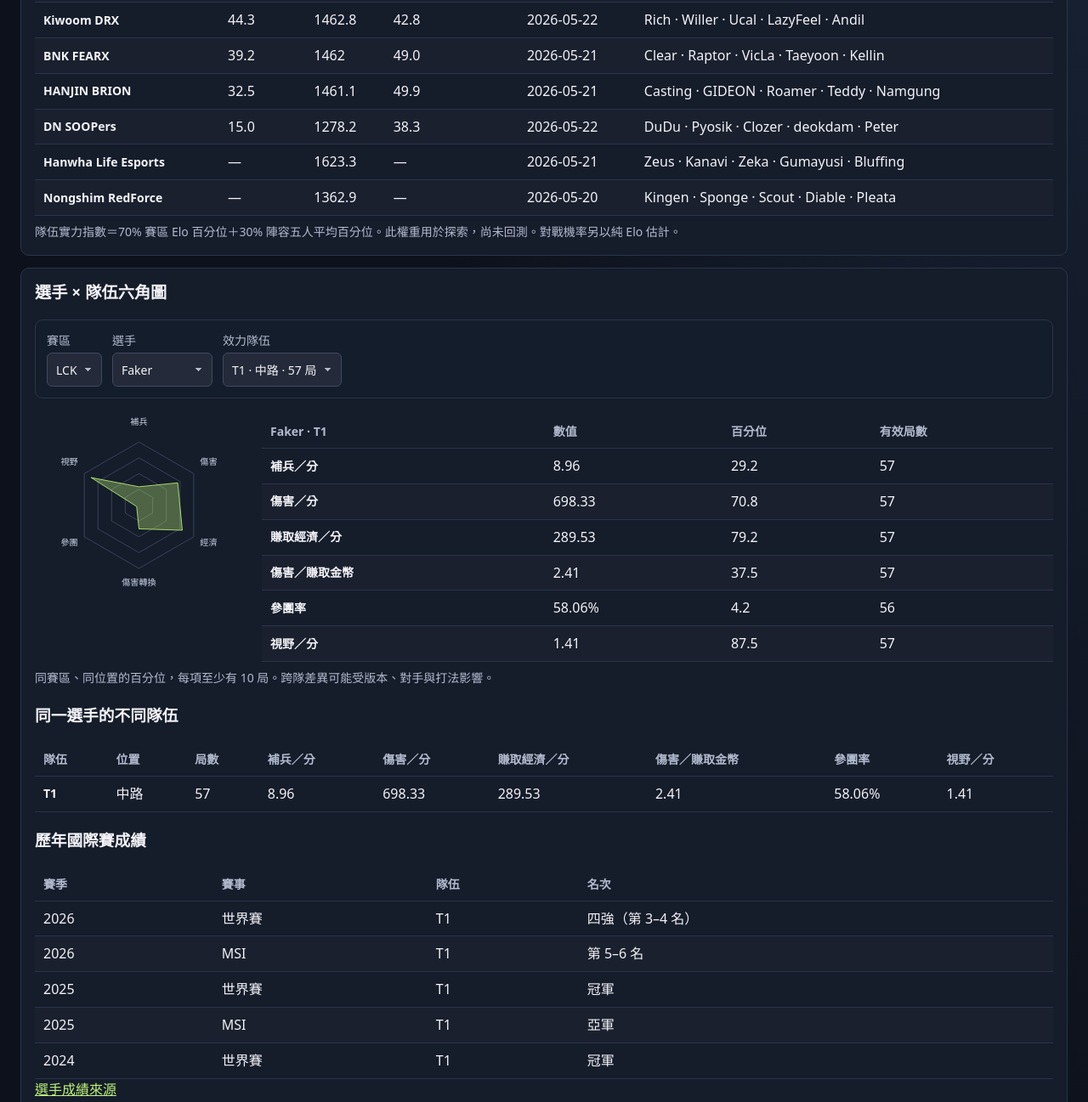
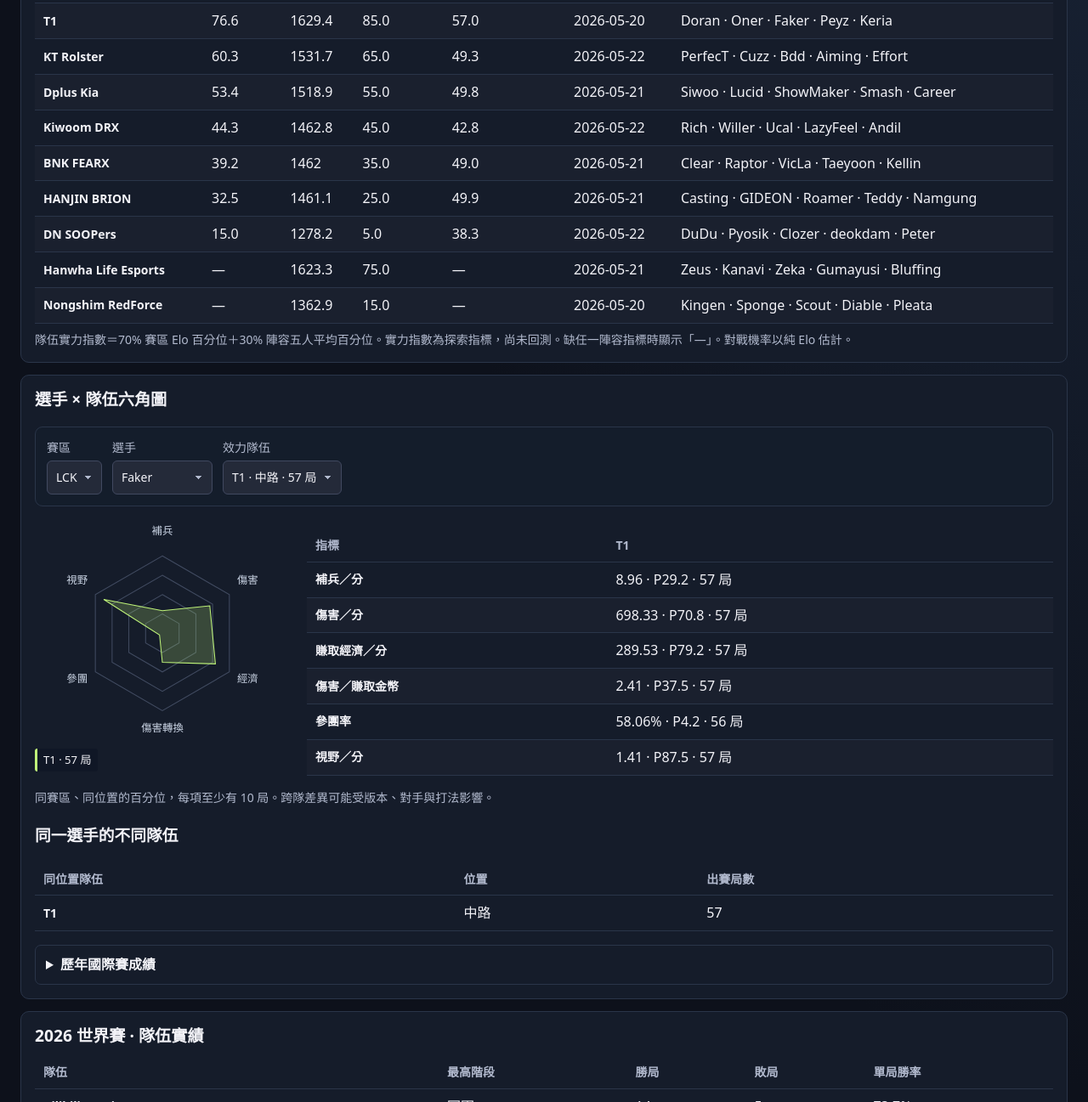
Before and after one commit to Chrouos/LOL_analysis, a plain HTML site: page dist/power.html in a window 1280 px wide. Shown: the part 641-1938 px from the top of the page at 85% size. Drawn offline with Linux system fonts and the light colour scheme.

Commit message:
Clarify team scores and compare player stints visually

```diff
--- a/dist/dashboard.css
+++ b/dist/dashboard.css
@@ -93,3 +93,11 @@ main>section>h2{line-height:1.25}
 }
 
 .duel-metric strong.metric-negative{color:#ffb39f}
+
+.power-profile{display:grid;grid-template-columns:minmax(220px,300px) minmax(0,1fr);gap:20px;align-items:center}
+.power-legend{display:flex;gap:6px;flex-wrap:wrap;margin-bottom:12px}
+.power-legend span{border-left:3px solid;padding:3px 7px;background:#101726;border-radius:3px;font-size:.82rem}
+.power-career{margin-top:16px;padding:10px 12px;border:1px solid var(--line);border-radius:7px}
+.power-career summary{cursor:pointer;font-weight:650}
+#power-compare-field[hidden]{display:none}
+@media(max-width:700px){.power-profile{grid-template-columns:1fr}.power-profile svg{max-width:300px;display:block;margin:auto}}
--- /dev/null
+++ b/dist/power-stats.mjs
@@ -0,0 +1,18 @@
+export function rankTeams(teams, profiles) {
+  return teams.map(([name, elo, date, lineup]) => {
+    const values = lineup.flatMap(index => profiles[index][5]);
+    const roster = values.length === 30 && values.every(Number.isFinite)
+      ? values.reduce((sum, value) => sum + value, 0) / values.length : null;
+    const lower = teams.filter(row => row[1] < elo).length;
+    const tied = teams.filter(row => row[1] === elo).length;
+    const eloPercentile = 100 * (lower + .5 * tied) / teams.length;
+    const score = roster === null ? null : .7 * eloPercentile + .3 * roster;
+    return {name, elo, date, lineup, roster, score, eloPercentile};
+  }).sort((a,b) => (b.score ?? -1) - (a.score ?? -1) || b.elo - a.elo);
+}
+
+export function comparableStints(profiles, current) {
+  return profiles.map((row, index) => [row,index])
+    .filter(([row]) => row[2] === current[2] && row[1] === current[1] && row[0] !== current[0])
+    .sort(([a],[b]) => b[3] - a[3]);
+}
--- a/dist/power.html
+++ b/dist/power.html
@@ -1,27 +1,29 @@
 <!doctype html>
 <html lang="zh-Hant">
 <head><meta charset="utf-8"><meta name="viewport" content="width=device-width,initial-scale=1">
-<title>隊伍實力表 · LOL 賽事數據</title><link rel="stylesheet" href="./dashboard.css?v=13"></head>
+<title>隊伍實力表 · LOL 賽事數據</title><link rel="stylesheet" href="./dashboard.css?v=17"></head>
 <body>
 <header class="site-header"><div><a class="brand" href="./index.html">LOL 賽事數據</a><nav class="nav" aria-label="主要導覽"><a href="./index.html">賽區</a><a href="./teams.html">隊伍</a><a href="./power.html" aria-current="page">實力表</a><a href="./players.html">選手</a><a href="./champions.html">英雄</a><a href="./worlds.html">世界賽</a><a href="./backtest.html">回測</a><a href="./sources.html">資料來源</a></nav></div></header>
 <main>
-<h1>隊伍實力表</h1><p id="power-scope" role="status">載入中</p>
-<div class="controls"><label>賽區<select id="power-venue"><option>LCK</option><option>LPL</option></select></label>
+<div class="page-title"><p class="eyebrow">2026 賽季</p><h1>隊伍實力與選手表現</h1></div>
+<nav class="nav" aria-label="本頁導覽"><a href="#team-power">隊伍評分</a><a href="#player-radar">選手比較</a><a href="#worlds-power">世界賽實績</a></nav>
+<p id="power-scope" class="data-scope" role="status">載入中</p>
+<section id="team-power"><h2>隊伍評分與對戰基準</h2><div class="controls"><label>賽區<select id="power-venue"><option>LCK</option><option>LPL</option></select></label>
 <label>隊伍<select id="power-team"></select></label><label>比較對手<select id="power-opponent"></select></label></div>
-<section><h2>隊伍評分與對戰基準</h2><p id="power-probability"></p><div id="power-rank" class="scroll"></div>
-<p class="note">隊伍實力指數＝70% 賽區 Elo 百分位＋30% 陣容五人平均百分位。此權重用於探索，尚未回測。對戰機率另以純 Elo 估計。</p></section>
+<p id="power-probability" class="data-scope"></p><div id="power-rank" class="scroll"></div>
+<p class="note">隊伍實力指數＝70% 賽區 Elo 百分位＋30% 陣容五人平均百分位。實力指數為探索指標，尚未回測。缺任一陣容指標時顯示「—」。對戰機率以純 Elo 估計。</p></section>
 <section id="player-radar"><h2>選手 × 隊伍六角圖</h2><div class="controls">
 <label>賽區<select id="power-player-venue"><option>LCK</option><option>LPL</option></select></label>
-<label>選手<select id="power-person"></select></label><label>效力隊伍<select id="power-stint"></select></label></div>
-<div class="player-layout"><div id="power-radar"></div><div id="power-player" class="scroll"></div></div>
+<label>選手<select id="power-person"></select></label><label>效力隊伍<select id="power-stint"></select></label><label id="power-compare-field" hidden>同位置比較隊伍<select id="power-compare"></select></label></div>
+<div class="power-profile"><div id="power-radar"></div><div id="power-player" class="scroll"></div></div>
 <p class="note">同賽區、同位置的百分位，每項至少有 10 局。跨隊差異可能受版本、對手與打法影響。</p>
 <h3>同一選手的不同隊伍</h3><div id="power-stints" class="scroll"></div>
-<h3>歷年國際賽成績</h3><div id="power-career" class="scroll"></div>
-<p class="note">首批收錄 Faker、Chovy、Knight 的部分 MSI／世界賽名次。</p></section>
+<details class="power-career"><summary>歷年國際賽成績</summary><div id="power-career" class="scroll"></div>
+<p class="note">首批收錄 Faker、Chovy、Knight 的部分 MSI／世界賽名次。</p></details></section>
 <section id="worlds-power"><h2>2026 世界賽 · 隊伍實績</h2><div id="power-worlds" class="scroll"></div>
 <p class="note">正賽 76 局，依最高到達階段、局勝率排序。資料來源為 <a href="./worlds.html">世界賽系列賽比分</a>。</p></section>
 <section><h2>轉會與世界賽資料</h2>
 <p>實力表採快照中最後一場完整陣容。2027 轉會資訊另查 <a href="https://worldsatlas.gg/transfers">Worlds Atlas</a> 的已確認公告與 <a href="https://lolnow.gg/lol-2027-roster-changes/">LoLNow 轉會整理</a>。</p>
 <p><a href="./worlds.html">2026 世界賽賽果</a>另有 <a href="https://riftgraphs.com/charts">Rift Graphs 逐局欄位</a>可供核對，含選角、經濟與傷害。這批逐局資料尚未匯入實力表。</p></section>
 <p><a href="./sources.html">資料覆蓋</a> · <a href="https://github.com/Chrouos/LOL_analysis/blob/main/analysis/build_power.py">計算程式</a></p>
-</main><script type="module" src="./power.mjs?v=2"></script></body></html>
+</main><script type="module" src="./power.mjs?v=3"></script></body></html>
--- a/dist/power.mjs
+++ b/dist/power.mjs
@@ -1,8 +1,8 @@
 import {renderTable} from './ui.mjs';
+import {rankTeams, comparableStints} from './power-stats.mjs';
 
 const el = id => document.getElementById('power-' + id);
 const metrics = ['補兵／分','傷害／分','賺取經濟／分','傷害／賺取金幣','參團率','視野／分'];
-const mean = list => list.reduce((a,b)=>a+b,0) / list.length;
 const roles = {top: '上路', jng: '打野', mid: '中路', bot: '下路', sup: '輔助'};
 const pct = value => (100 * value).toFixed(1) + '%';
 function options(key, teams, fallback) {
@@ -12,14 +12,14 @@ function options(key, teams, fallback) {
   else select.selectedIndex = fallback;
 }
 
-function radar(profile) {
+function radar(profile, comparison) {
   const root = el('radar');
   root.replaceChildren();
   const ns = 'http://www.w3.org/2000/svg';
   const svg = document.createElementNS(ns,'svg');
   svg.setAttribute('viewBox','0 0 290 250');
   svg.setAttribute('role','img');
-  svg.setAttribute('aria-label',profile[2] + ' · ' + profile[0] + ' 的同位置百分位雷達');
+  svg.setAttribute('aria-label',profile[2] + ' 的同位置百分位雷達');
   const point = (i,r) => {
     const a = i * Math.PI / 3 - Math.PI / 2;
     return [145 + r * Math.cos(a),125 + r * Math.sin(a)];
@@ -32,8 +32,9 @@ function radar(profile) {
     svg.append(node);
   }
   for (const r of [22,44,66,88]) polygon(metrics.map((_,i)=>point(i,r)),'#414b61','none');
-  if (profile[5].every(value=>value !== null)) {
-    polygon(profile[5].map((value,i)=>point(i,value*.88)),'#bff479','#bff47955');
+  const series = [[profile,'#bff479','#bff47935'], [comparison,'#83bcff','#83bcff35']].filter(([row]) => row);
+  for (const [row,color,fill] of series) {
+    if (row[5].every(Number.isFinite)) polygon(row[5].map((value,i)=>point(i,value*.88)),color,fill);
   }
   const labels = ['補兵','傷害','經濟','傷害轉換','參團','視野'];
   labels.forEach((label,i)=>{
@@ -47,12 +48,16 @@ function radar(profile) {
     svg.append(node);
   });
   root.append(svg);
-  if (profile[5].some(value=>value === null)) {
-    const note = document.createElement('p');
-    note.className='note';
-    note.textContent='部分維度樣本不足，已保留右側數值。';
-    root.append(note);
+  const legend = document.createElement('div');
+  legend.className = 'power-legend';
+  for (const [row, color] of series) {
+    const caption = document.createElement('span');
+    caption.style.borderColor = color;
+    caption.textContent = row[0] + ' · ' + row[3] + ' 局' +
+      (row[5].every(Number.isFinite) ? '' : '（部分指標不足 10 局）');
+    legend.append(caption);
   }
+  root.append(legend);
 }
 
 try {
@@ -68,14 +73,9 @@ try {
     el('scope').textContent = '2026 ' + venue + ' · ' + games + ' 局 · 至 ' + dates.at(-1) + ' · 歷史陣容';
     el('probability').textContent = team === enemy ? '選擇兩支不同隊伍比較。' :
       team[0] + ' 對 ' + enemy[0] + ' · Elo 預期 ' + pct(1 / (1 + 10 ** (-(team[1]-enemy[1])/400)));
-    const rankings = teams.map(([name,elo,date,lineup],i)=>{
-      const playerValues = lineup.map(index=>profiles[index][5]);
-      const roster = playerValues.every(values=>values.every(value=>value !== null)) ? mean(playerValues.flat()) : null;
-      const score = roster === null ? null : .7 * 100 * (teams.length-i-.5)/teams.length + .3 * roster;
-      return {name,elo,date,lineup,roster,score};
-    }).sort((a,b)=>(b.score ?? -1)-(a.score ?? -1));
-    renderTable('power-rank',['隊伍','實力指數','Elo','陣容平均百分位','最後出賽','歷史陣容'],
-      rankings.map(row=>[row.name,row.score?.toFixed(1),row.elo,row.roster?.toFixed(1),row.date,row.lineup.map(i=>profiles[i][2]).join(' · ')]),{rowHeader:true});
+    renderTable('power-rank',['隊伍','實力指數','Elo','Elo 百分位','陣容平均百分位','最後出賽','歷史陣容'],
+      rankTeams(teams, profiles).map(row=>[row.name,row.score?.toFixed(1),row.elo,row.eloPercentile.toFixed(1),
+        row.roster?.toFixed(1),row.date,row.lineup.map(i=>profiles[i][2]).join(' · ')]),{rowHeader:true});
   }
   const career = {
     Faker: [ ['2026','世界賽','T1','四強（第 3–4 名）'], ['2026','MSI','T1','第 5–6 名'],
@@ -94,15 +94,25 @@ try {
     const {profiles} = data[el('player-venue').value];
     const current = profiles[Number(el('stint').value)];
     if (!current) return;
-    const [team, position, player, games, raw, percentiles, valid] = current;
-    const rawText = (value, i) => value == null ? '—' : value.toFixed(2) + (i === 4 ? '%' : '');
-    radar(current);
-    renderTable('power-player',[player + ' · ' + team, '數值', '百分位', '有效局數'],
-      metrics.map((label,i) => [label, rawText(raw[i], i), percentiles[i], valid[i]]), {rowHeader:true});
-    const stints = profiles.filter(row => row[2] === player && row[1] === position);
-    renderTable('power-stints',['隊伍','位置','局數',...metrics],
-      stints.map(row => [row[0], roles[row[1]], row[3], ...row[4].map(rawText)]),
-      {rowHeader:true, empty:'此賽區沒有相同位置的其他隊伍紀錄'});
+    const [team, position, player] = current;
+    const candidates = comparableStints(profiles, current);
+    const compare = el('compare');
+    const previous = compare.value;
+    compare.replaceChildren(new Option('只看 ' + team, ''), ...candidates.map(([row,i]) => new Option(row[0],i)));
+    if (candidates.some(([,i]) => String(i) === previous)) compare.value = previous;
+    el('compare-field').hidden = !candidates.length;
+    const other = compare.value === '' ? null : profiles[Number(compare.value)];
+    const metric = (row,i) => {
+      const value = row[4][i], percentile = row[5][i];
+      if (!Number.isFinite(value)) return '— · 0 局';
+      return value.toFixed(2) + (i === 4 ? '%' : '') + ' · ' +
+        (Number.isFinite(percentile) ? 'P' + percentile : '—') + ' · ' + row[6][i] + ' 局';
+    };
+    radar(current, other);
+    renderTable('power-player',['指標',team,...(other ? [other[0]] : [])],
+      metrics.map((label,i) => [label, metric(current,i), ...(other ? [metric(other,i)] : [])]), {rowHeader:true});
+    renderTable('power-stints',['同位置隊伍','位置','出賽局數'],
+      [current,...candidates.map(([row]) => row)].map(row => [row[0], roles[position], row[3]]),{rowHeader:true});
     renderTable('power-career',['賽季','賽事','隊伍','名次'],career[player] ?? [],
       {empty:'目前沒有收錄這位選手的國際賽名次'});
     if (careerSources[player]) {
@@ -126,6 +136,7 @@ try {
     const {profiles} = data[el('player-venue').value];
     const names = [...new Set(profiles.map(row => row[2]))].sort((a,b) => a.localeCompare(b));
     el('person').replaceChildren(...names.map(name => new Option(name,name)));
+    el('compare').value = '';
     const person = preferredPerson ?? (names.includes('Faker') ? 'Faker' : names[0]);
     if (names.includes(person)) el('person').value = person;
     changePerson(preferredTeam);
@@ -140,8 +151,9 @@ try {
   changeVenue();
   if (Object.hasOwn(data, params.get('venue'))) el('player-venue').value = params.get('venue');
   el('player-venue').onchange = () => changeProfileVenue();
-  el('person').onchange = () => changePerson();
-  el('stint').onchange = renderProfile;
+  el('person').onchange = () => { el('compare').value = ''; changePerson(); };
+  el('stint').onchange = () => { el('compare').value = ''; renderProfile(); };
+  el('compare').onchange = renderProfile;
   changeProfileVenue(params.get('player'), params.get('team'));
 } catch { el('scope').textContent='實力資料載入失敗'; }
 
```
